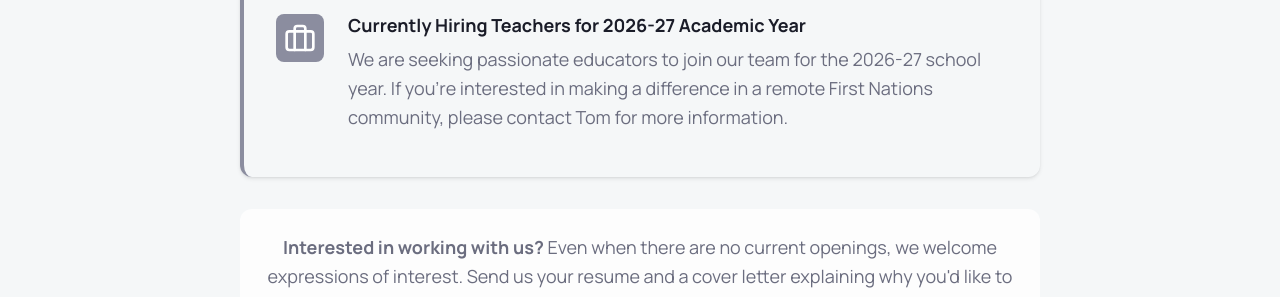
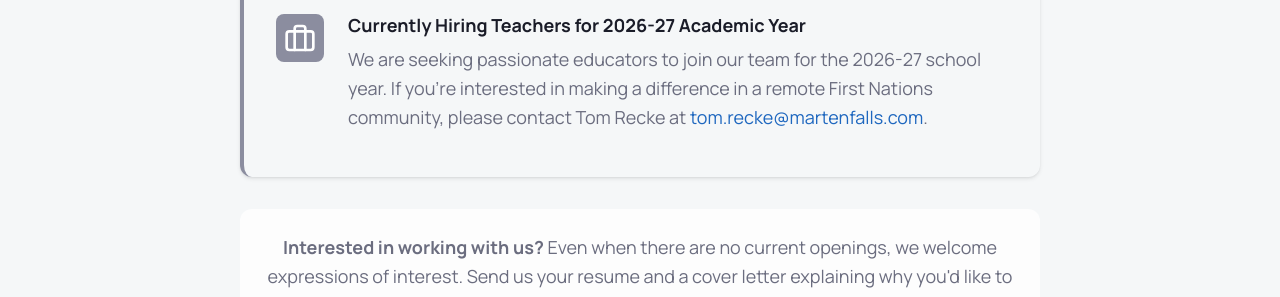
Before and after one commit to reckegabe58/HCMS, a Jekyll site: the page built from pages/careers.md, in a window 1280 px wide. Shown: the part 1255-1552 px from the top of the page. Built offline with Jekyll 4.4.1, drawn with Linux system fonts in a browser that asks for light colours.

Commit message:
Fix calendar events display and update careers contact info
- Fix calendar events grid: change auto-fill to auto-fit to prevent stretching
- Remove 'View All School News' button from calendar page
- Add Tom Recke's email with mailto link on careers page

Co-Authored-By: Claude Sonnet 4.5 <noreply@anthropic.com>

```diff
--- a/pages/careers.md
+++ b/pages/careers.md
@@ -98,7 +98,7 @@ subtitle: Career opportunities at Henry Coaster Memorial School
         </div>
         <div class="opportunity-content">
           <h3>Currently Hiring Teachers for 2026-27 Academic Year</h3>
-          <p>We are seeking passionate educators to join our team for the 2026-27 school year. If you're interested in making a difference in a remote First Nations community, please contact Tom for more information.</p>
+          <p>We are seeking passionate educators to join our team for the 2026-27 school year. If you're interested in making a difference in a remote First Nations community, please contact Tom Recke at <a href="mailto:tom.recke@martenfalls.com">tom.recke@martenfalls.com</a>.</p>
         </div>
       </div>
     </div>
```
Also changed, not shown: pages/calendar.md (+0 -4 lines), assets/css/main.css.
